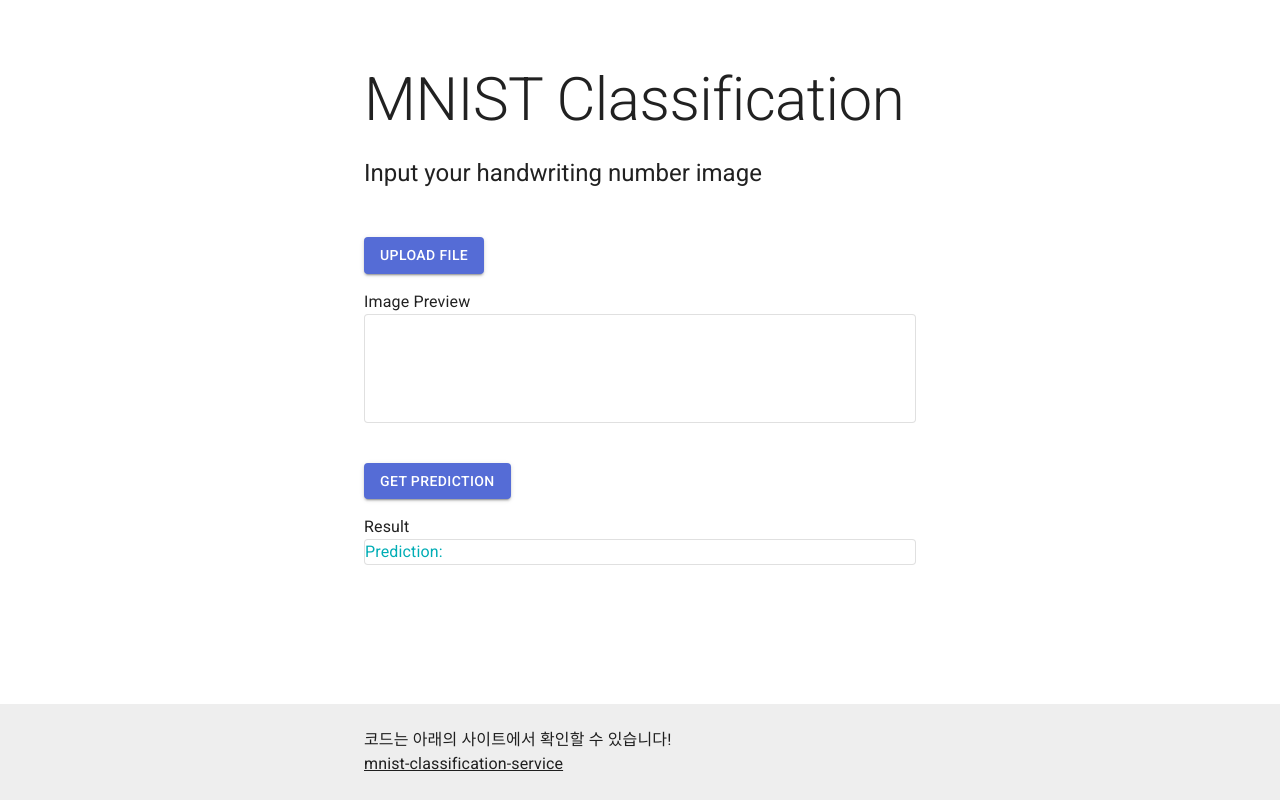
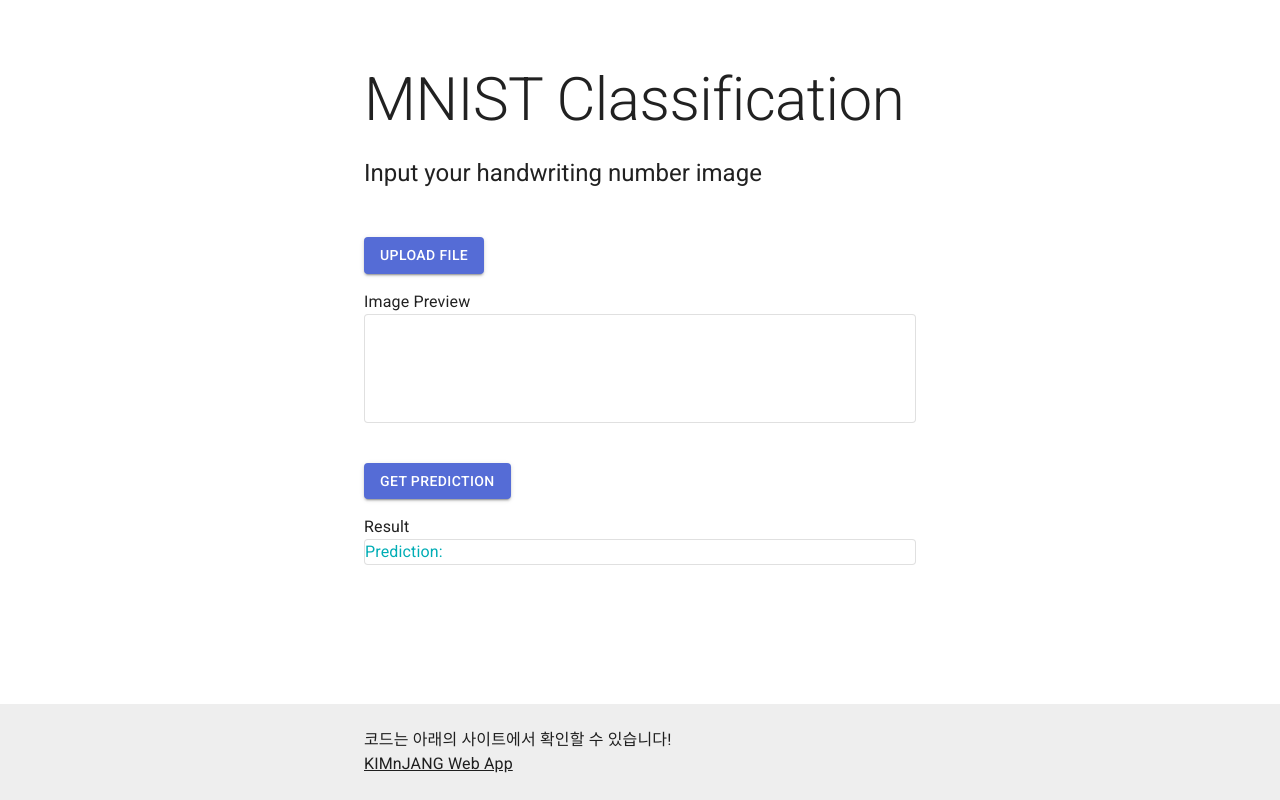
Before and after one commit to KIMnJANG/web-app, a React (Create React App) app in the folder app/: page / in a window 1280 px wide. Built offline with nearby package versions, Linux system fonts and the light colour scheme.

Commit message:
edit relavant link

```diff
--- a/app/src/App.js
+++ b/app/src/App.js
@@ -102,8 +102,8 @@ export default function App() {
           <Typography variant="body1">
             코드는 아래의 사이트에서 확인할 수 있습니다!
           </Typography>
-          <Link color="inherit" href="https://github.com/ssuwani/mnist-classification-service">
-            mnist-classification-service
+          <Link color="inherit" href="https://github.com/KIMnJANG/web-app">
+            KIMnJANG Web App
           </Link>{' '}
         </Container>
       </Box>
```
